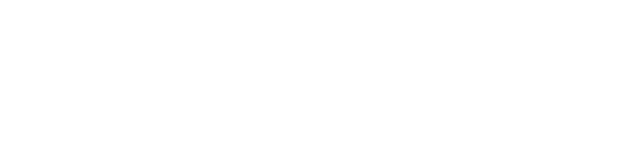
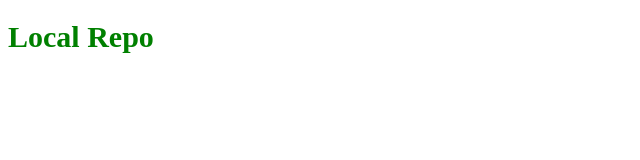
Before and after one commit to Akhi2/localrepo, a plain HTML site: page index.html in a window 1280 px wide. Shown: the whole page, without its empty margins (0-640 px from the left). Drawn offline with Linux system fonts and the light colour scheme.

Commit message:
add heading in file

```diff
--- a/index.html
+++ b/index.html
@@ -5,6 +5,6 @@
         <link rel="stylesheet" href="style.css">
     </head>
     <body>
-
+        <h1>Local Repo</h1>
     </body>
 </html>
--- a/style.css
+++ b/style.css
@@ -0,0 +1 @@
+h1{font-weight: 600;font-size: 30px;color:green;}
```
